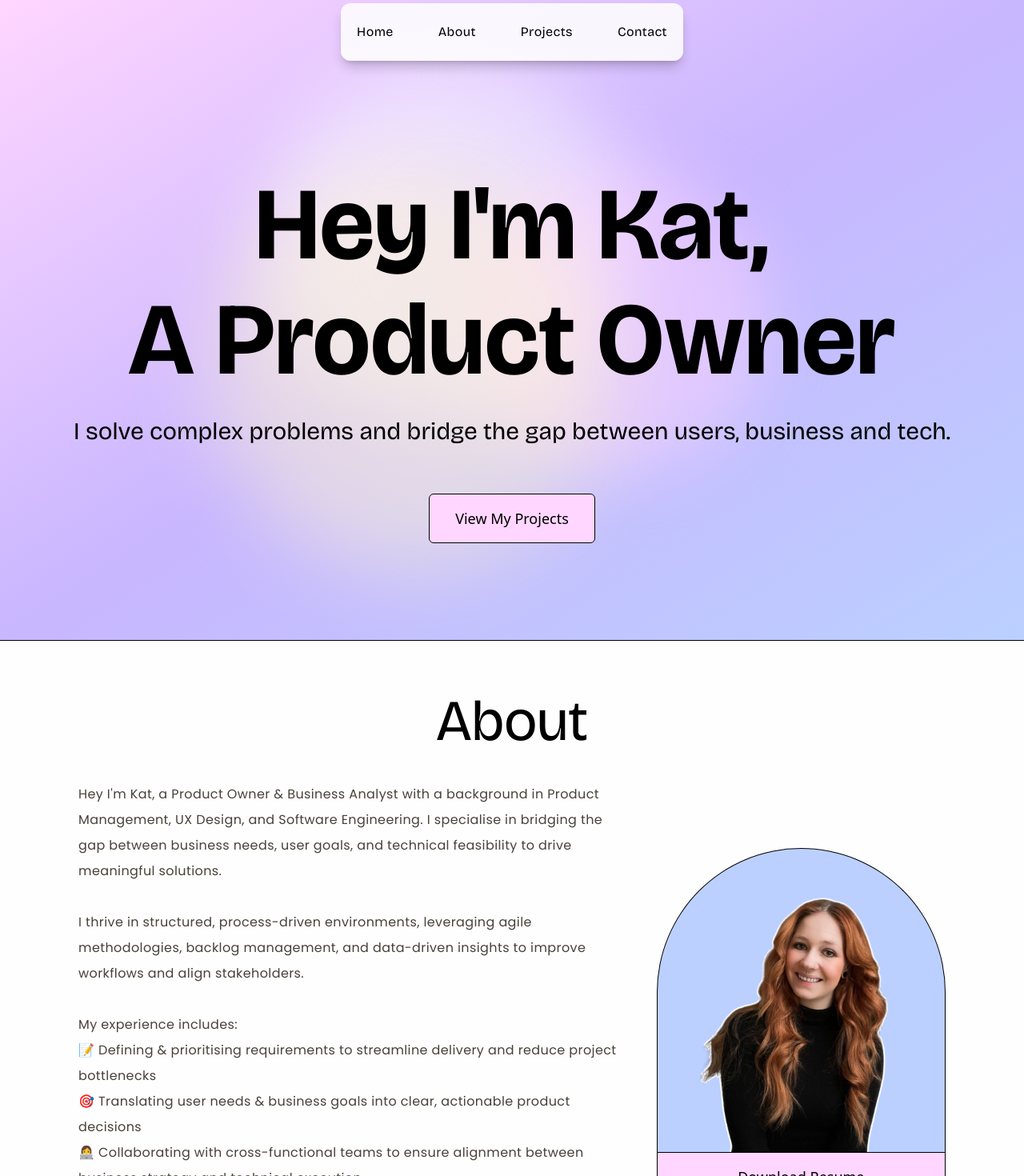
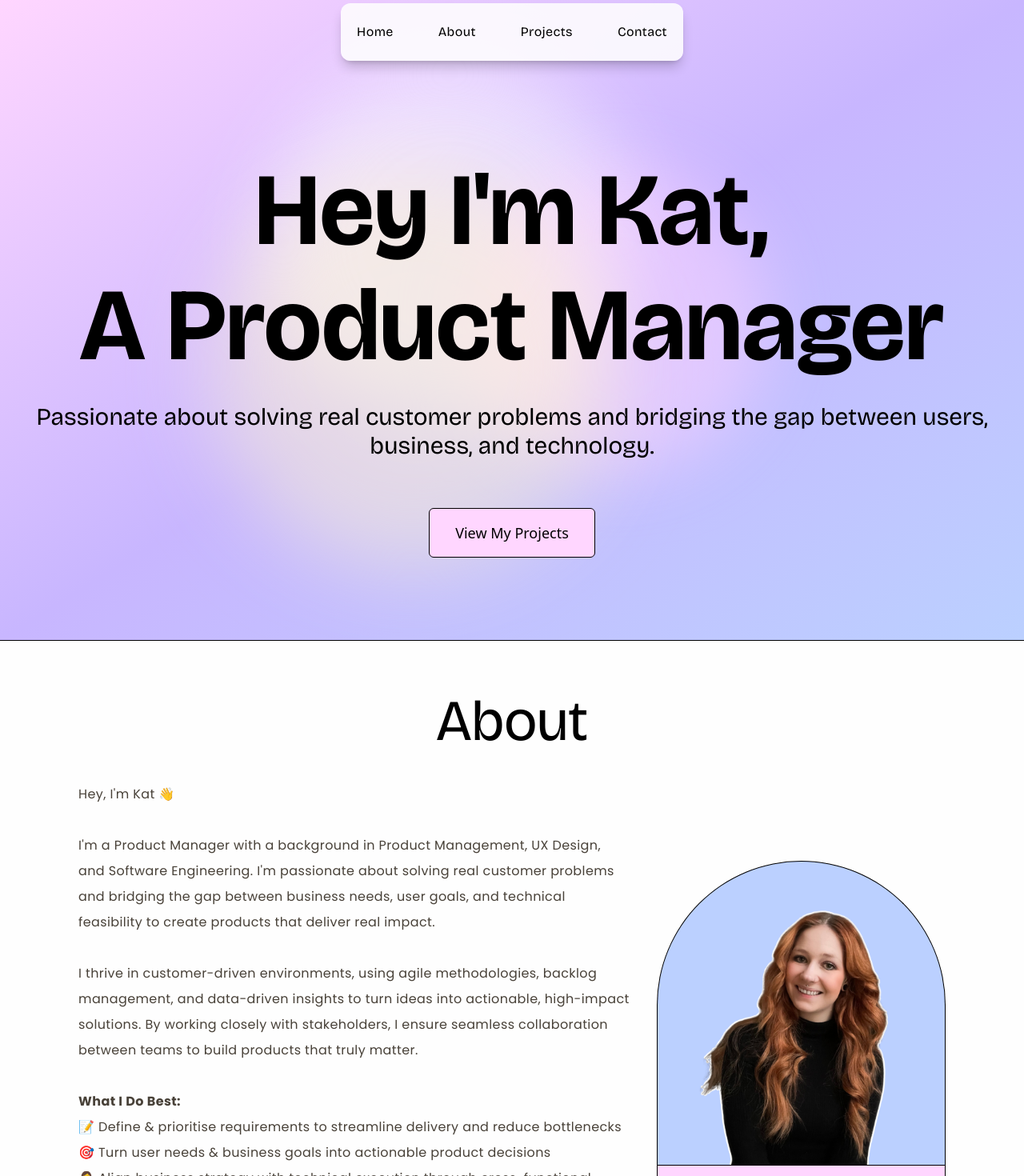
Before and after one commit to kvtrice/next-portfolio, a Next.js app: page / in a window 1280 px wide. Shown: the top 1470 px of the page at 80% size. Built offline with nearby package versions, Linux system fonts and the light colour scheme.

Commit message:
Updated portfolio and resume

```diff
--- a/app/About.tsx
+++ b/app/About.tsx
@@ -11,33 +11,40 @@ const About = () => {
 				<h2 className="px-5 md:pb-10">About</h2>
 				<div className="grid md:grid-cols-3 grid-cols-1 md:p-0 place-items-center m-10 lg:m-0">
 					<p className="col-span-2 font-normal order-last md:order-first text-center md:pr-8 md:text-left pt-8 md:pt-0 leading-8 text-[#484138]">
-						Hey I'm Kat, a Product Owner & Business Analyst with a
-						background in Product Management, UX Design, and
-						Software Engineering. I specialise in bridging the gap
-						between business needs, user goals, and technical
-						feasibility to drive meaningful solutions.
-						<br />
-						<br />I thrive in structured, process-driven
-						environments, leveraging agile methodologies, backlog
-						management, and data-driven insights to improve
-						workflows and align stakeholders.
+						Hey, I'm Kat 👋
 						<br />
 						<br />
-						My experience includes: <br />
-						📝 Defining & prioritising requirements to streamline
-						delivery and reduce project bottlenecks
+						I'm a Product Manager with a background in Product
+						Management, UX Design, and Software Engineering. I'm
+						passionate about solving real customer problems and
+						bridging the gap between business needs, user goals, and
+						technical feasibility to create products that deliver
+						real impact.
 						<br />
-						🎯 Translating user needs & business goals into clear,
-						actionable product decisions
 						<br />
-						👩‍💻 Collaborating with cross-functional teams to ensure
-						alignment between business strategy and technical
-						execution
+						I thrive in customer-driven environments, using agile
+						methodologies, backlog management, and data-driven
+						insights to turn ideas into actionable, high-impact
+						solutions. By working closely with stakeholders, I
+						ensure seamless collaboration between teams to build
+						products that truly matter.
+						<br />
+						<br />
+						<strong>What I Do Best:</strong>
+						<br />
+						📝 Define & prioritise requirements to streamline
+						delivery and reduce bottlenecks
+						<br />
+						🎯 Turn user needs & business goals into actionable
+						product decisions
+						<br />
+						👩‍💻 Align business strategy with technical execution
+						through cross-functional collaboration
 						<br />
 						<br />
 						Currently completing an MBA, I'm deepening my expertise
 						in business strategy and operational problem-solving to
-						further improve my execution and impact ✨
+						enhance my impact even further.
 					</p>
 					<div className="flex flex-col items-center justify-center w-full">
 						<Image
--- a/app/Hero.tsx
+++ b/app/Hero.tsx
@@ -23,10 +23,11 @@ const Hero = () => {
 				{/* Hero content */}
 				<div className="my-9 z-10">
 					<h1 className="mt-20 py-4">Hey I'm Kat,</h1>
-					<h1 className="pb-5 px-5">A Product Owner</h1>
+					<h1 className="pb-5 px-5">A Product Manager</h1>
 					<h3 className="pb-5 px-5">
-						I solve complex problems and bridge the gap between
-						users, business and tech.
+						Passionate about solving real customer problems and
+						bridging the gap between users, business, and
+						technology.
 					</h3>
 					<a href="#projects">
 						<button className="mt-10">View My Projects</button>
--- a/app/Projects.tsx
+++ b/app/Projects.tsx
@@ -11,6 +11,18 @@ const Projects = () => {
 				<div className="max-w-[1100px] mx-auto flex flex-col justify-center items-center h-full">
 					<h2 className="pb-16">Projects</h2>
 					<div className="grid md:grid-cols-2 gap-8 rounded-xl">
+						<ProjectTile
+							image="/assets/project-tiles/talktomaple.jpg"
+							title="Talk to Maple"
+							description="A gamified Journaling Mobile App, powered by A.I. built during Antler Australia's Startup Accelerator Program."
+							tags={[
+								"Flutterflow",
+								"Xano",
+								"Firebase Auth",
+								"Open AI API",
+							]}
+							caseStudyUrl="/talktomaple"
+						/>
 						<ProjectTile
 							image="/assets/project-tiles/to-do.jpg"
 							title="To-do Task Tracker"
@@ -79,18 +91,6 @@ const Projects = () => {
 							liveSiteUrl="https://windows-98-os.vercel.app/"
 							githubUrl="https://github.com/kvtrice/windows-98-OS"
 						/>
-						<ProjectTile
-							image="/assets/project-tiles/talktomaple.jpg"
-							title="Talk to Maple"
-							description="A gamified Journaling Mobile App, powered by A.I. built during Antler Australia's Startup Accelerator Program."
-							tags={[
-								"Flutterflow",
-								"Xano",
-								"Firebase Auth",
-								"Open AI API",
-							]}
-							caseStudyUrl="/talktomaple"
-						/>
 					</div>
 				</div>
 			</div>
--- a/app/layout.tsx
+++ b/app/layout.tsx
@@ -4,9 +4,9 @@ import Navbar from "./Navbar";
 import Footer from "./Footer";
 
 export const metadata: Metadata = {
-	title: "Katrice Mountford | Product Owner & Business Analyst",
+	title: "Katrice Mountford | Product Manager",
 	description:
-		"KKatrice Mountford is a Product Owner & Business Analyst with a background in Software Engineering, UX/UI Design, and Product Management. She specialises in translating business needs and user insights into structured, actionable solutions, ensuring seamless collaboration between stakeholders and technical teams. Passionate about creating intuitive, user-centered experiences, she focuses on delivering well-defined, impactful solutions that drive real business value.",
+		"Katrice Mountford is a Product Manager passionate about solving real customer problems and building products that deliver meaningful impact. With a background in Product Management, UX/UI Design, and Software Engineering, she specialises in translating user insights and business needs into clear, actionable solutions. She thrives on collaboration, data-driven decision-making, and agile execution to create intuitive, high-value products.",
 };
 
 export default function RootLayout({
```
Also changed, not shown: 1 other file (tests, documents, lock files or other folders).
